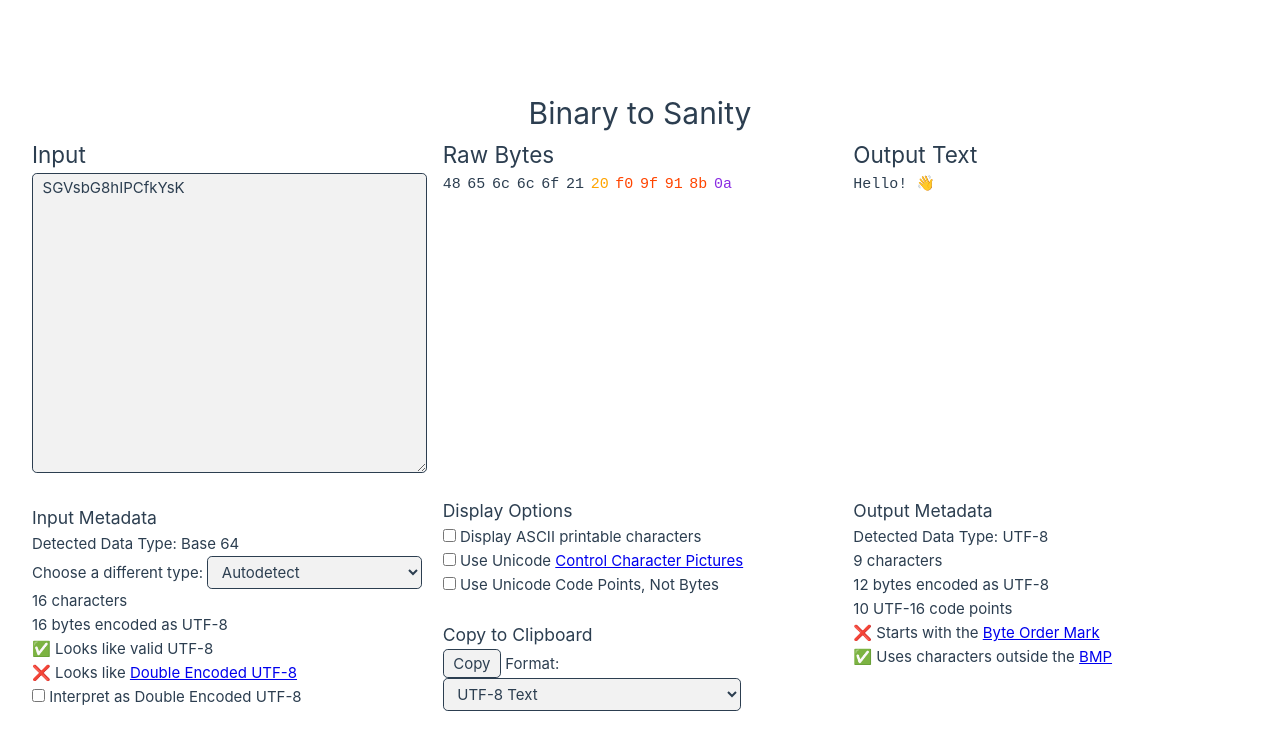
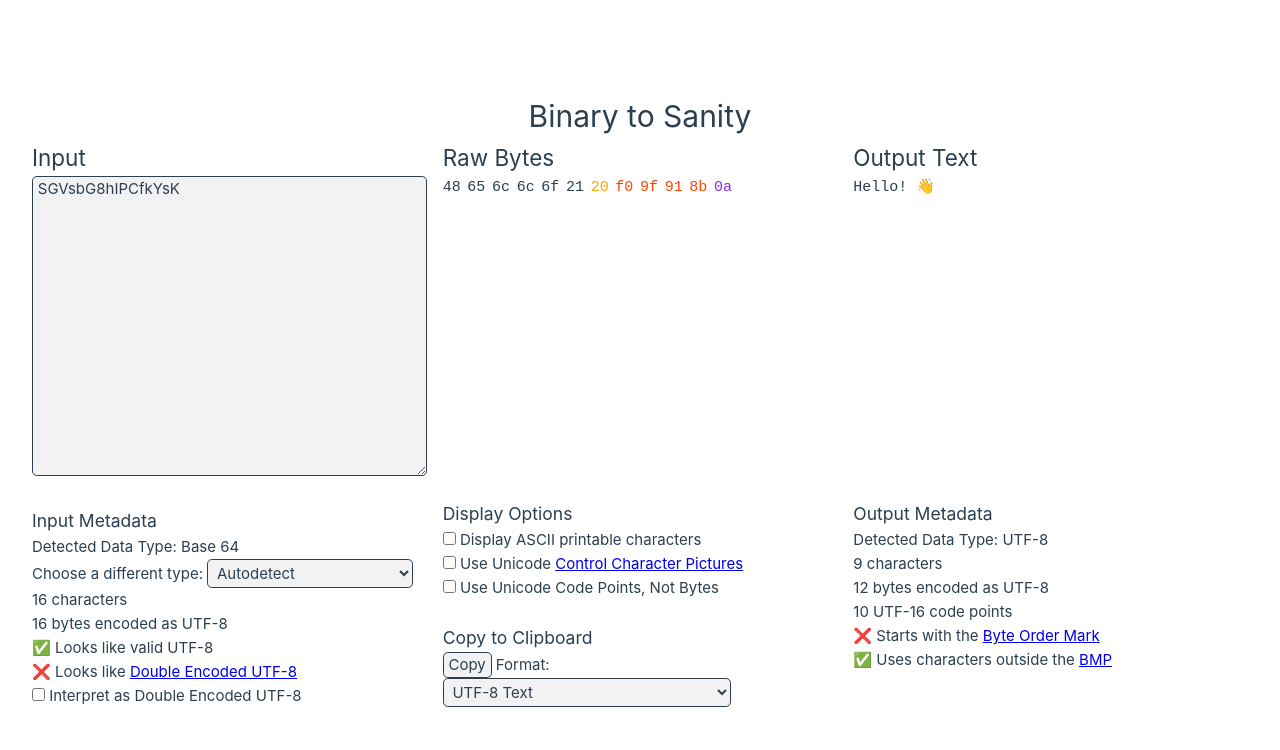
Before and after one commit to simplebitlabs/tobytes, a Vue app: page / in a window 1280 px wide. Shown: the top 750 px of the page. Built offline with nearby package versions, Linux system fonts and the light colour scheme.

Commit message:
Padding tweaks

```diff
--- a/src/assets/main.css
+++ b/src/assets/main.css
@@ -38,7 +38,7 @@ textarea {
   background: var(--color-background-mute);
   border: var(--color-heading) solid 0.1rem;
   border-radius: 0.3rem;
-  padding: 0.3rem 0.6rem;
+  padding: 0.2rem 0.3rem;
 }
 
 button,
@@ -51,6 +51,7 @@ button,
 [type='reset'],
 [type='submit'] {
   -webkit-appearance: button;
+  appearance: button;
 }
 
 main div h3 {
```
